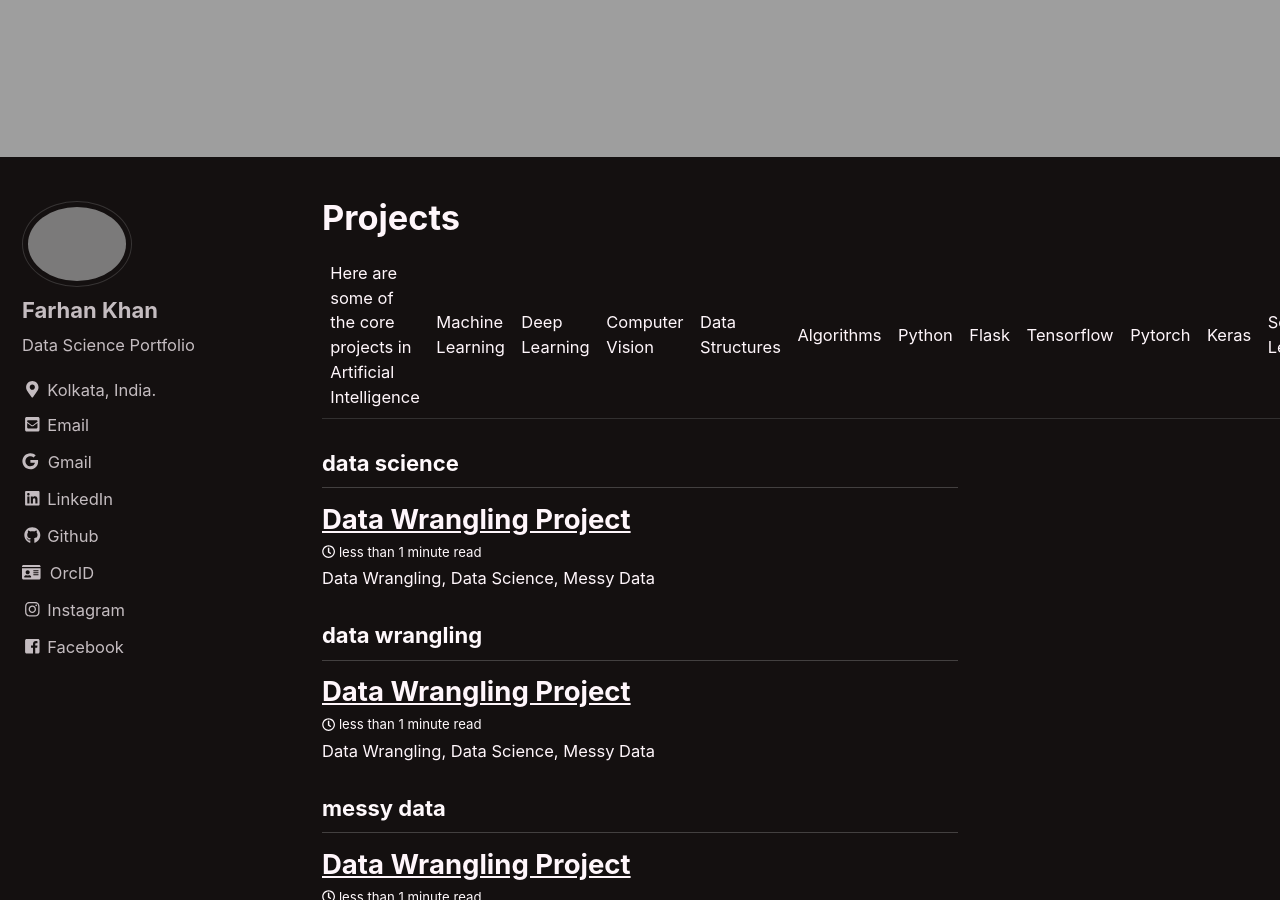
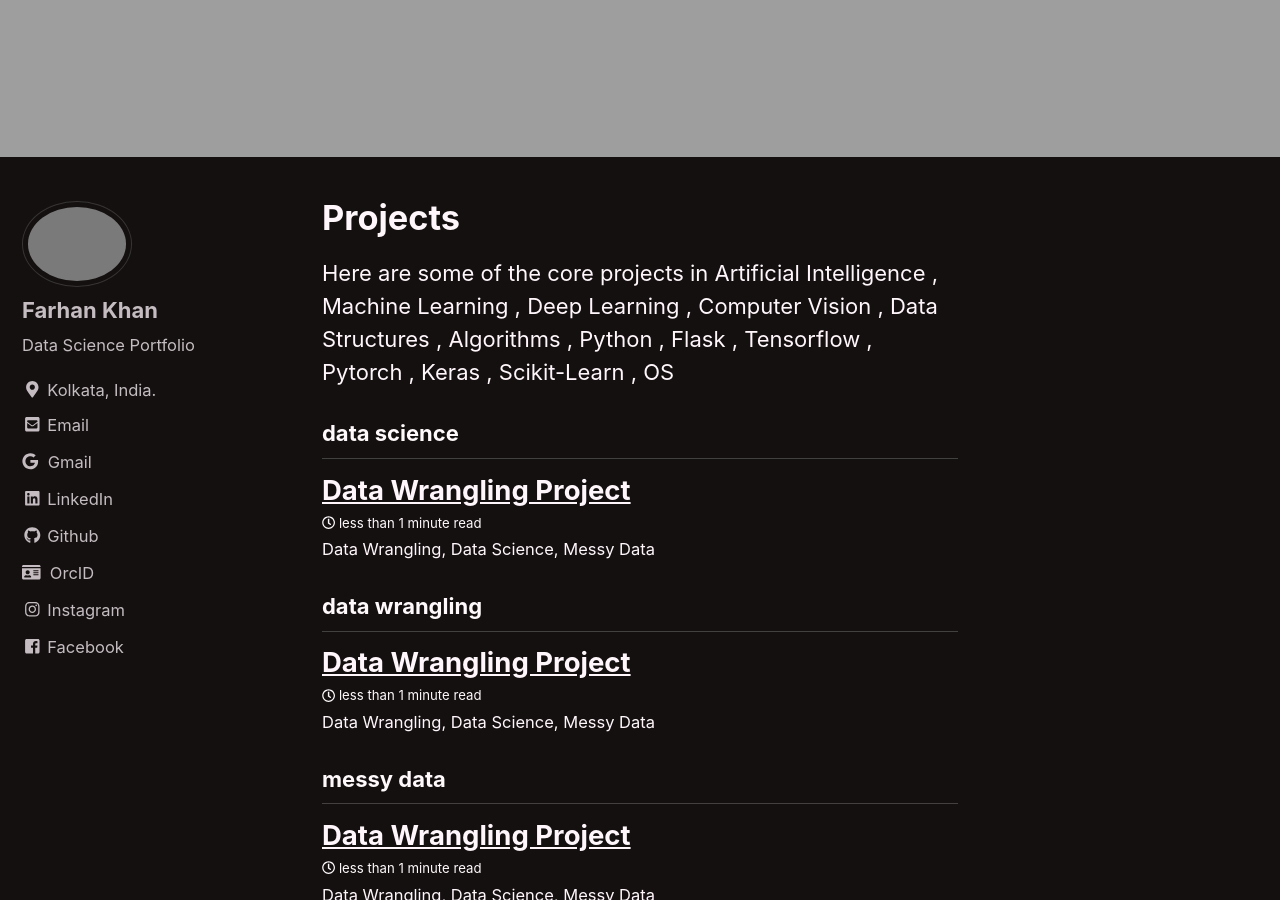
Before and after one commit to khanfarhan10/khanfarhan10old.github.io, a Jekyll site: the page built from _pages/projects.md, in a window 1280 px wide and 900 px high, scrolled down 903 px. Built offline with Jekyll 4.4.1, drawn with Linux system fonts in a browser that asks for light colours; nearby versions of some CDN libraries.

```diff
--- a/_pages/projects.md
+++ b/_pages/projects.md
@@ -6,7 +6,7 @@ author_profile: true
 header:
   image: "/images/fort point.png"
 ---
-Here are some of the core projects in Artificial Intelligence | Machine Learning | Deep Learning | Computer Vision | Data Structures | Algorithms | Python | Flask | Tensorflow | Pytorch | Keras | Scikit-Learn | OS
+Here are some of the core projects in Artificial Intelligence , Machine Learning , Deep Learning , Computer Vision , Data Structures , Algorithms , Python , Flask , Tensorflow , Pytorch , Keras , Scikit-Learn , OS
 
 {% include base_path %}
 {% include group-by-array collection=site.posts field="tags" %}
```
